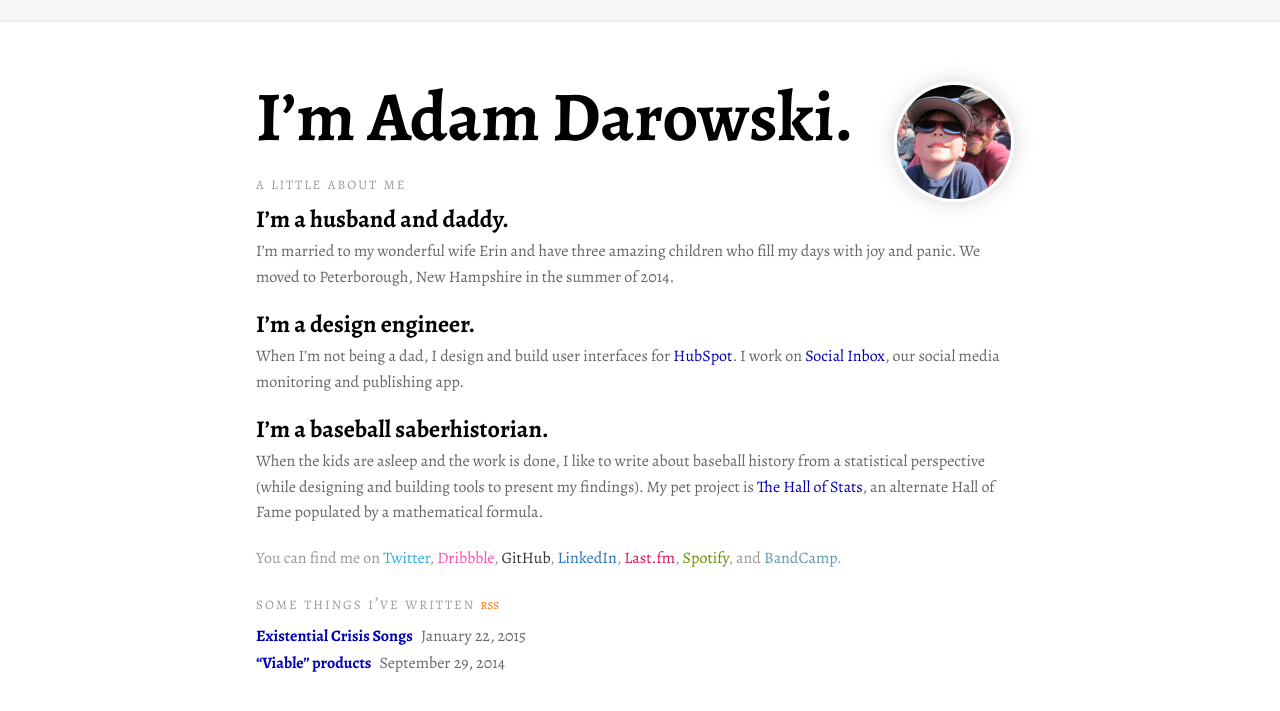
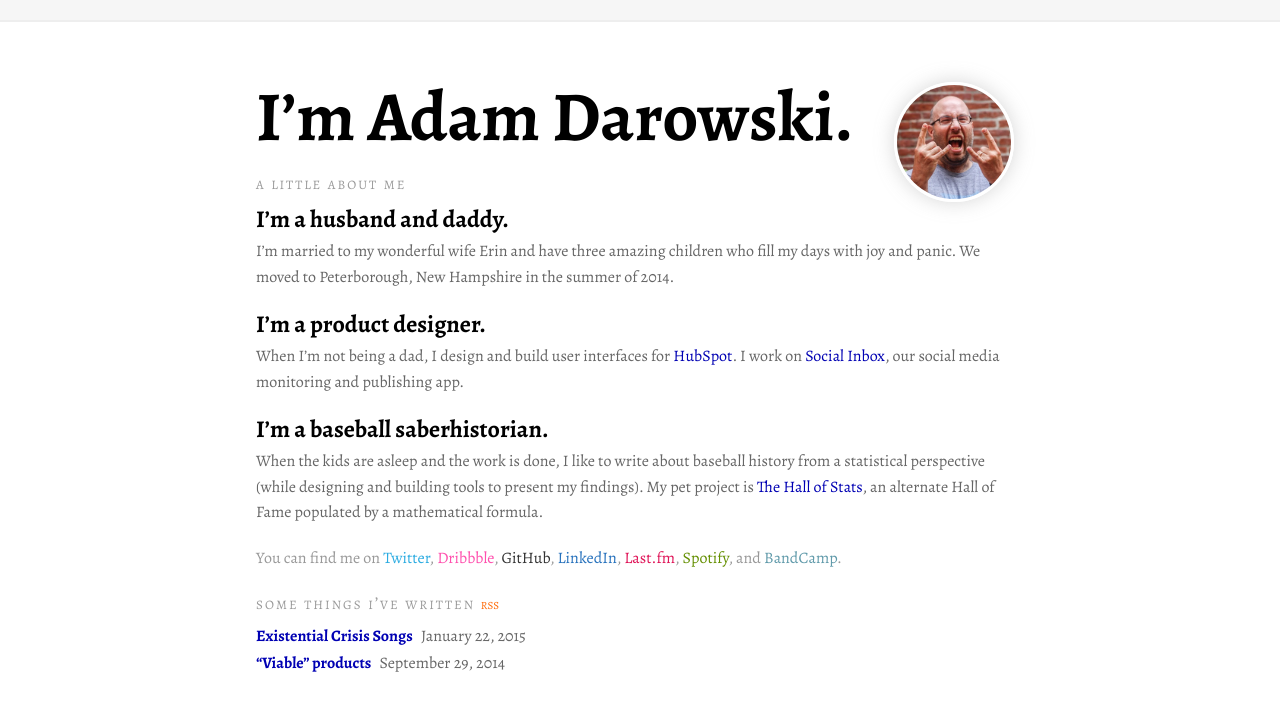
Before and after one commit to adarowski/adarowski.github.io, a Jekyll site: the page built from index.html, in a window 1280 px wide. Shown: the top 711 px of the page. Built offline with Jekyll 4.4.1, drawn with Linux system fonts in a browser that asks for light colours.

Commit message:
Devil horns & product designer.

```diff
--- a/_includes/about.html
+++ b/_includes/about.html
@@ -1,10 +1,10 @@
 <section id="about">
-  <a href="{{ site.baseurl }}/"><img class="nolan-and-dad" src="/assets/me-and-nolan.jpg" alt="Me with Nolan" /></a>
+  <a href="{{ site.baseurl }}/"><img class="nolan-and-dad" src="/assets/devil-horns.jpg" alt="Me with Nolan" /></a>
   <h1>I’m <a href="{{ site.baseurl }}/">Adam Darowski</a>.</h1>
   <h2>A Little About Me</h2>
   <h3>I’m a husband and daddy.</h3>
   <p>I’m married to my wonderful wife Erin and have three amazing children who fill my days with joy and panic. We moved to Peterborough, New Hampshire in the summer of 2014.</p>
-  <h3>I’m a design engineer.</h3>
+  <h3>I’m a product designer.</h3>
   <p>When I’m not being a dad, I design and build user interfaces for <a href="http://www.hubspot.com">HubSpot</a>. I work on <a href="http://www.hubspot.com/products/social-inbox">Social Inbox</a>, our social media monitoring and publishing app.<p>
   <h3>I’m a baseball saberhistorian.</h3>
   <p>When the kids are asleep and the work is done, I like to write about baseball history from a statistical perspective (while designing and building tools to present my findings). My pet project is <a href="http://hallofstats.com">The Hall of Stats</a>, an alternate Hall of Fame populated by a mathematical formula.</p>
```
Also changed, not shown: assets/devil-horns.jpg (added).
